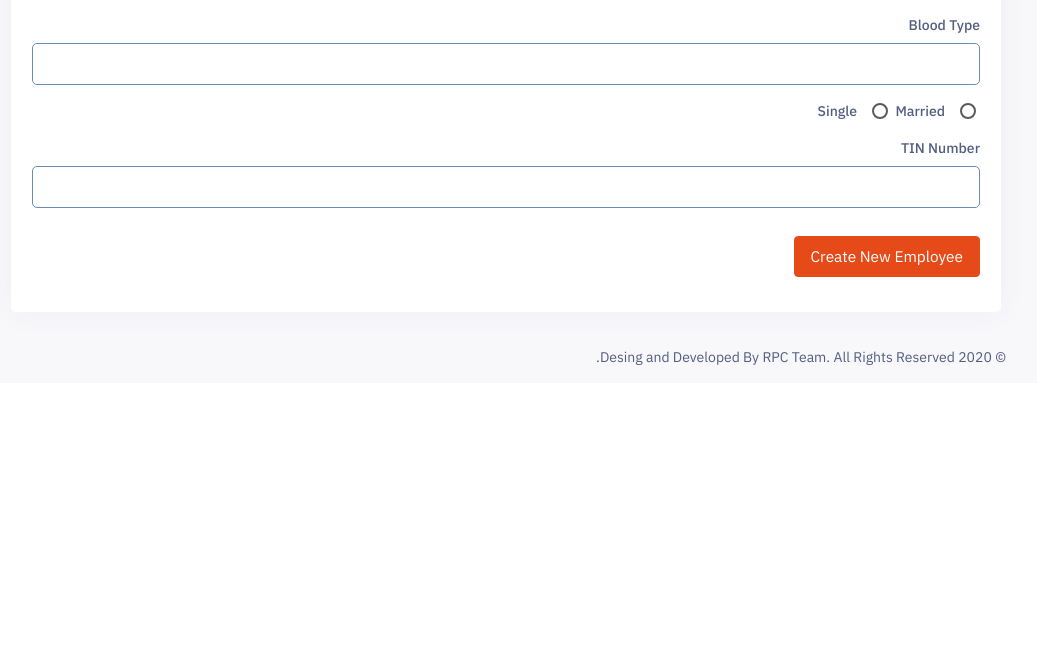
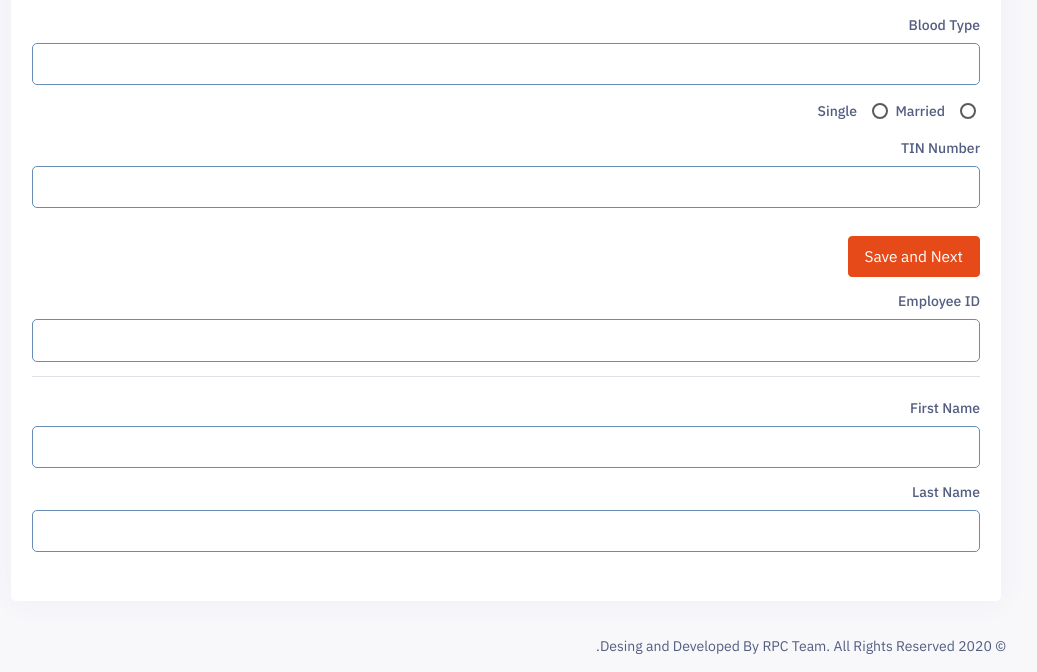
Before and after one commit to my-rpc/rpc, a Flask app: template rpc_package/templates/add_employee.html in a window 1280 px wide. Shown: the part 1180-1852 px from the top of the page, without its empty margins (9-1046 px from the left). Before the commit the page ends 1545 px from the top, so only its background shows below. Run offline with Flask 2, Linux system fonts and the light colour scheme; the template is opened without the code that fills it: values that come from a table or form of the project are taken from there, others are empty; parts of the project's set-up code (start-up, migrations or seed data) failed here and were passed over; some libraries are stand-ins or nearby versions; some web fonts are replaced.

Commit message:
Add employee contact form

```diff
--- a/rpc_package/app_routes.py
+++ b/rpc_package/app_routes.py
@@ -1,6 +1,6 @@
 from flask import render_template, url_for, redirect, request, jsonify
 from rpc_package import app, pass_crypt, db
-from rpc_package.forms import CreateUserForm, LoginForm, EmployeeForm
+from rpc_package.forms import CreateUserForm, LoginForm, EmployeeForm, EmployeeContactForm
 from rpc_package.form_dynamic_language import *
 from rpc_package.rpc_tables import Users, Employees, User_roles
 import json
@@ -91,6 +91,7 @@ def login():
 def add_employee():
     language = 'en'
     add_employee_form = EmployeeForm()
+    add_employee_contact_form = EmployeeContactForm()
     if request.method == 'POST':
         if add_employee_form.validate_on_submit():
             new_employee = Employees(
@@ -119,6 +120,8 @@ def add_employee():
             return jsonify({'success': True, 'message':
                 message_obj.create_new_employee_save[language].format(add_employee_form.employee_id.data)}), \
                    200, {'ContentType': 'application/json'}
+        elif add_employee_contact_form.validate_on_submit():
+            pass
         else:
             return jsonify({'success': False, 'message': add_employee_form.errors}), \
                    403, {'ContentType': 'application/json'}
--- a/rpc_package/forms.py
+++ b/rpc_package/forms.py
@@ -1,6 +1,8 @@
 from flask_wtf import FlaskForm
 from wtforms import StringField, PasswordField, SubmitField, BooleanField, RadioField
-from wtforms.validators import DataRequired, Length, EqualTo, Regexp
+from wtforms.validators import DataRequired, Length, EqualTo, Regexp, Email, SelectField
+
+from rpc_package.rpc_tables import Provinces, District
 
 
 class CreateUserForm(FlaskForm):
@@ -48,4 +50,16 @@ class EmployeeForm(FlaskForm):
     m_status = RadioField('Marital Status', choices=[(1, 'Married'), (0, 'Single')], validators=[DataRequired()])
     tin = StringField('TIN Number', validators=[Regexp('\d+')])
 
-    submit = SubmitField('Create New Employee')
+    submit = SubmitField('Save and Next')
+
+
+class EmployeeContactForm(FlaskForm):
+    employee_id = StringField('Employee ID', validators=[DataRequired()])
+    provinces_list = [province.province_name for province in Provinces.query.all()]
+    email = StringField('Email Address', validators=[DataRequired(), Email()])
+    permanent_address = StringField('Permanent Address', validators=[DataRequired()])
+    permanent_address = StringField('Temporary Address', validators=[DataRequired()])
+    provinces = SelectField('Provinces', choices=provinces_list, validators=[DataRequired()])
+    district = SelectField('District', validators=[DataRequired()])
+
+    submit = SubmitField('Add Employee')
--- a/rpc_package/templates/add_employee.html
+++ b/rpc_package/templates/add_employee.html
@@ -100,15 +100,35 @@
           <div class="form-group">
               {{form.submit(class="btn btn-primary")}}
           </div>
+      </form>
+    <form method="POST", action="" id="add_employee_contact">
+          {{ form.hidden_tag()}}
+          <fieldset class="form-group">
+            <div class="form-group">
+                  {{ form.employee_id.label(class="form-control-label")}}
+                  {{ form.employee_id(class="form-control form-control-lg")}}
+              </div>
+              <div class="form-group">
+                  <legend class="border-bottom mb-4">
+                    {{  translation.name_language['dari'] }}
+                </legend>
+                  {{ form.first_name.label(class="form-control-label")}}
+                  {{ form.first_name(class="form-control form-control-lg")}}
+              </div>
+              <div class="form-group">
+                  {{ form.last_name.label(class="form-control-label")}}
+                  {{ form.last_name(class="form-control form-control-lg")}}
+              </div>
+          </fieldset>
+    </form>
 
-      </form>
     </div>
 {#    <!-- /.box-body -->#}
 {#    <div class="box-footer">#}
 {#      Footer#}
 {#    </div>#}
 {#    <!-- /.box-footer-->#}
-</div>
+    </div>
 
 {% endblock main_content%}
 {% block js_code %}
```
